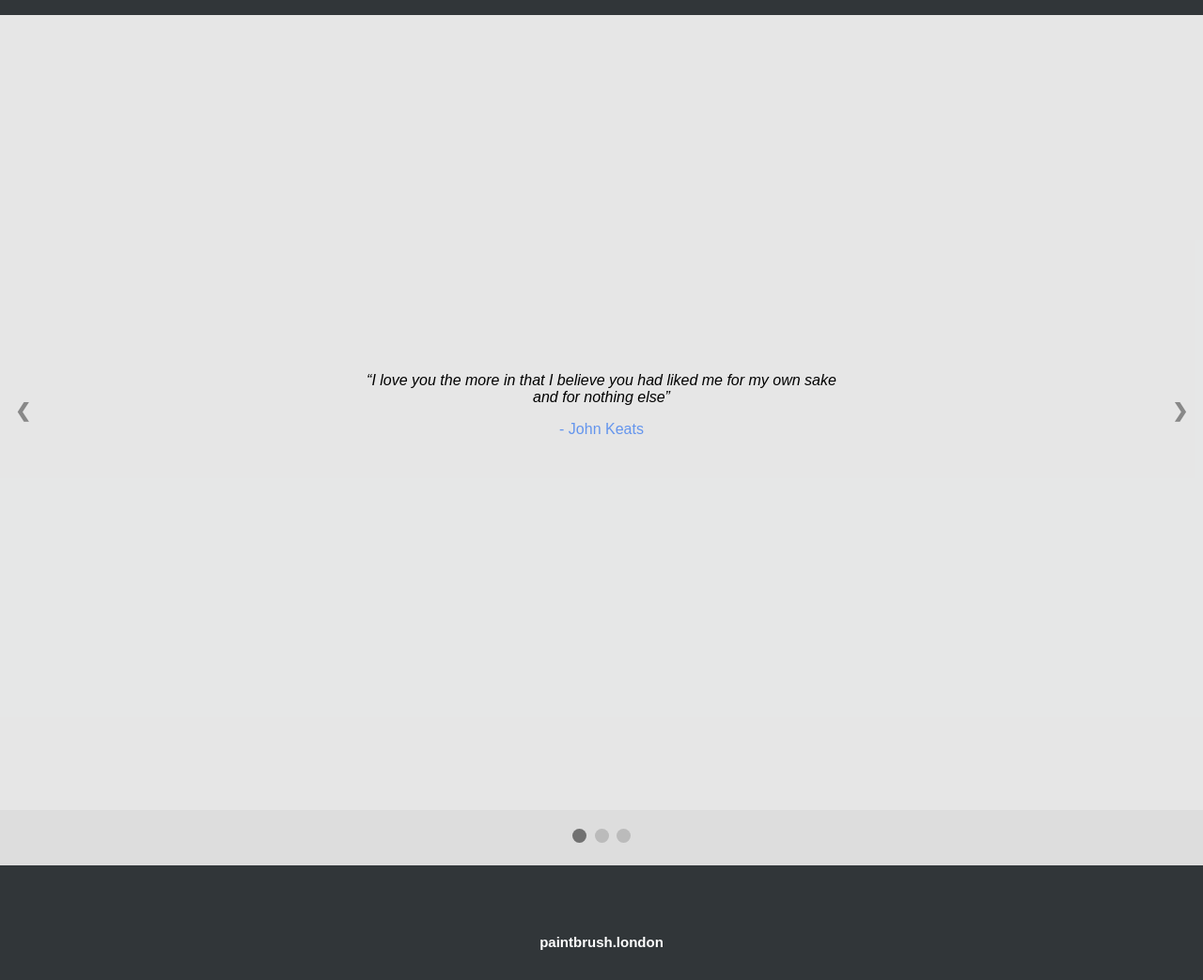
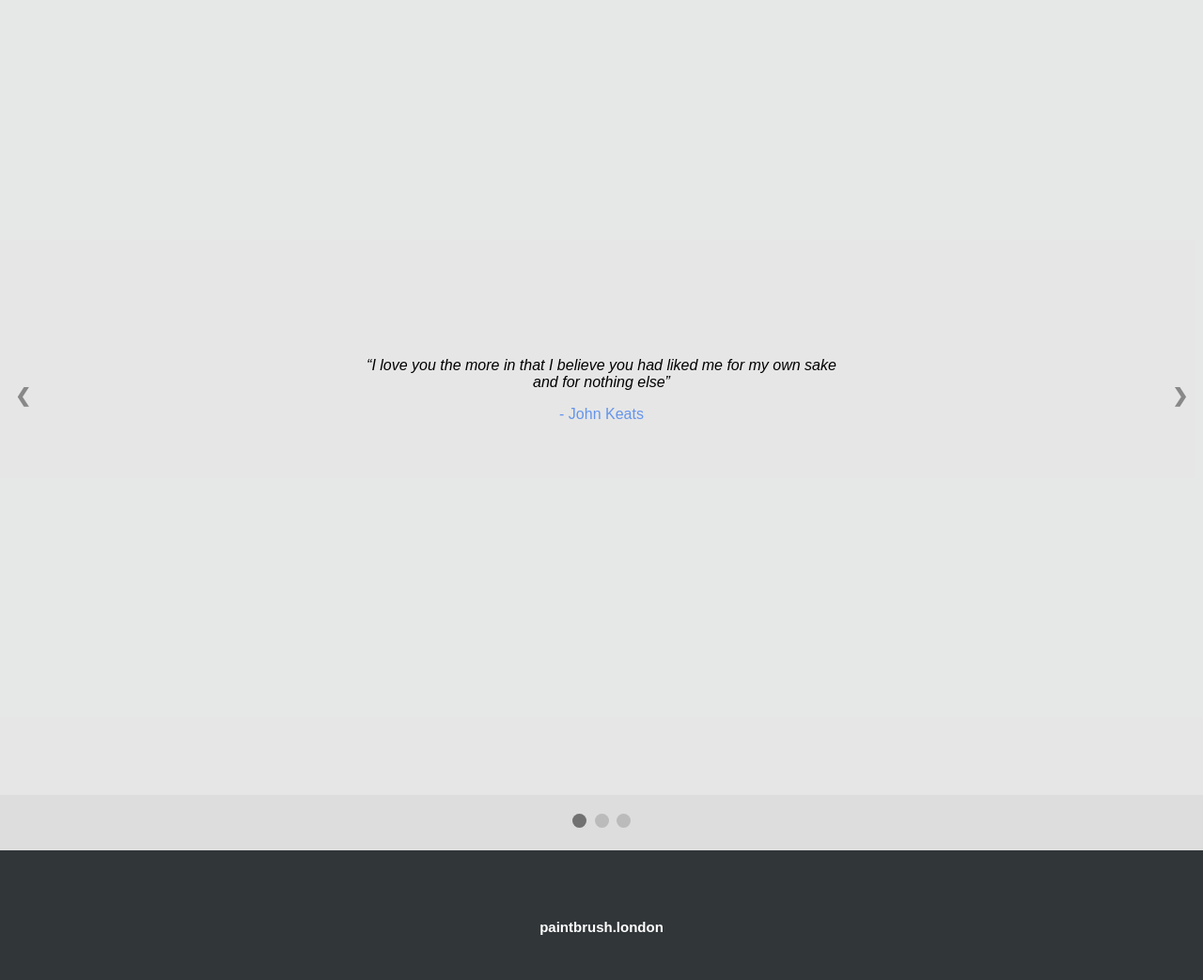
Before and after one commit to hafizzainal/hafizzainal.github.io, a Jekyll site: the page built from index.md, in a window 1280 px wide. Shown: the whole page at 94% size. Built offline with Jekyll 4.4.1, drawn with Linux system fonts in a browser that asks for light colours; our own code applies the rules of GitHub Pages for plain Markdown files.

Commit message:
Update default.html

```diff
--- a/_layouts/default.html
+++ b/_layouts/default.html
@@ -147,11 +147,6 @@ q {font-style: italic;}
 </head>
 <body>
 
-<div class="header">
-  <h1></h1>
-  <p></p>
-</div>
-
 <!-- Slideshow container -->
 <div class="slideshow-container">
 
```
